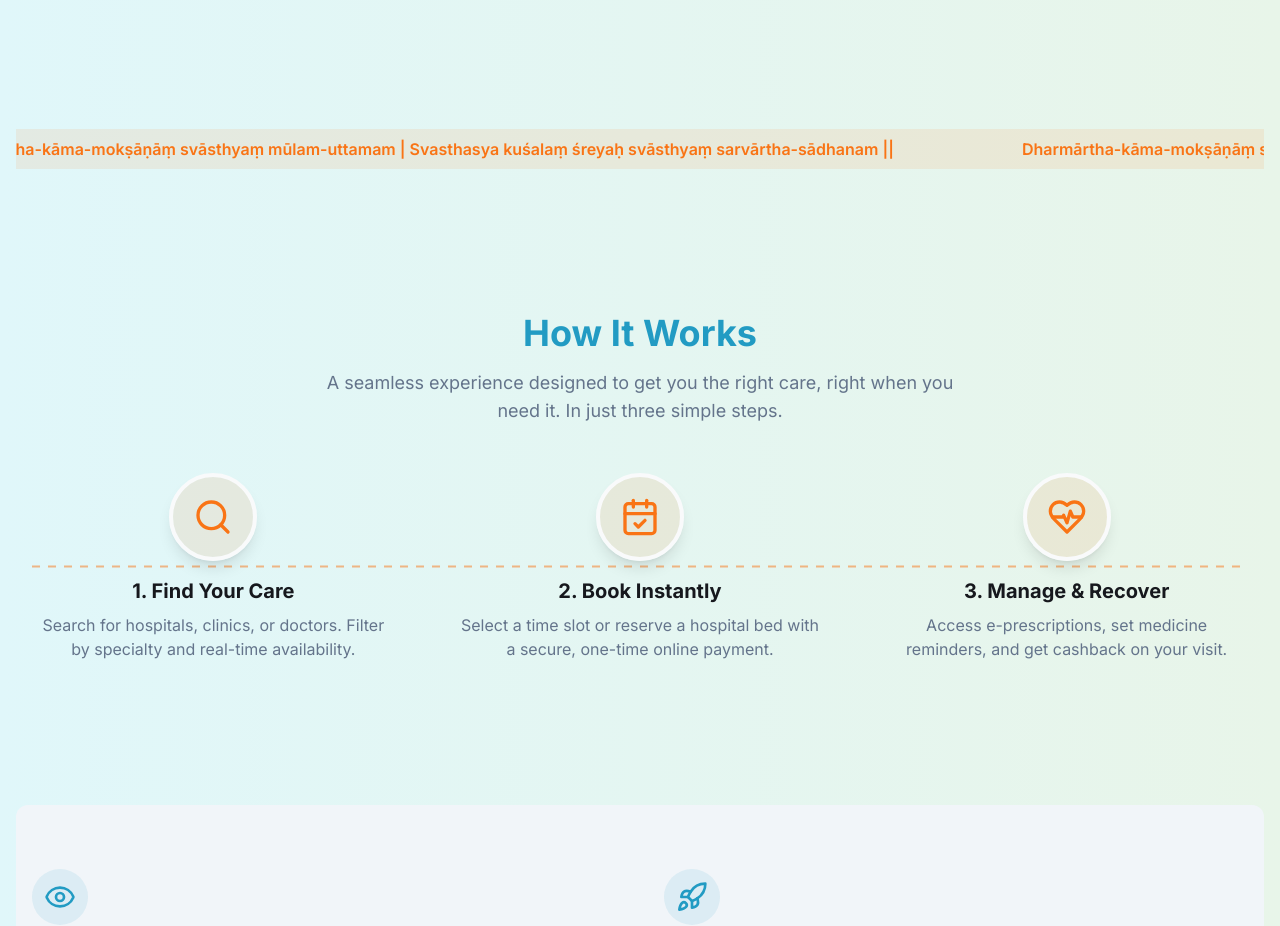
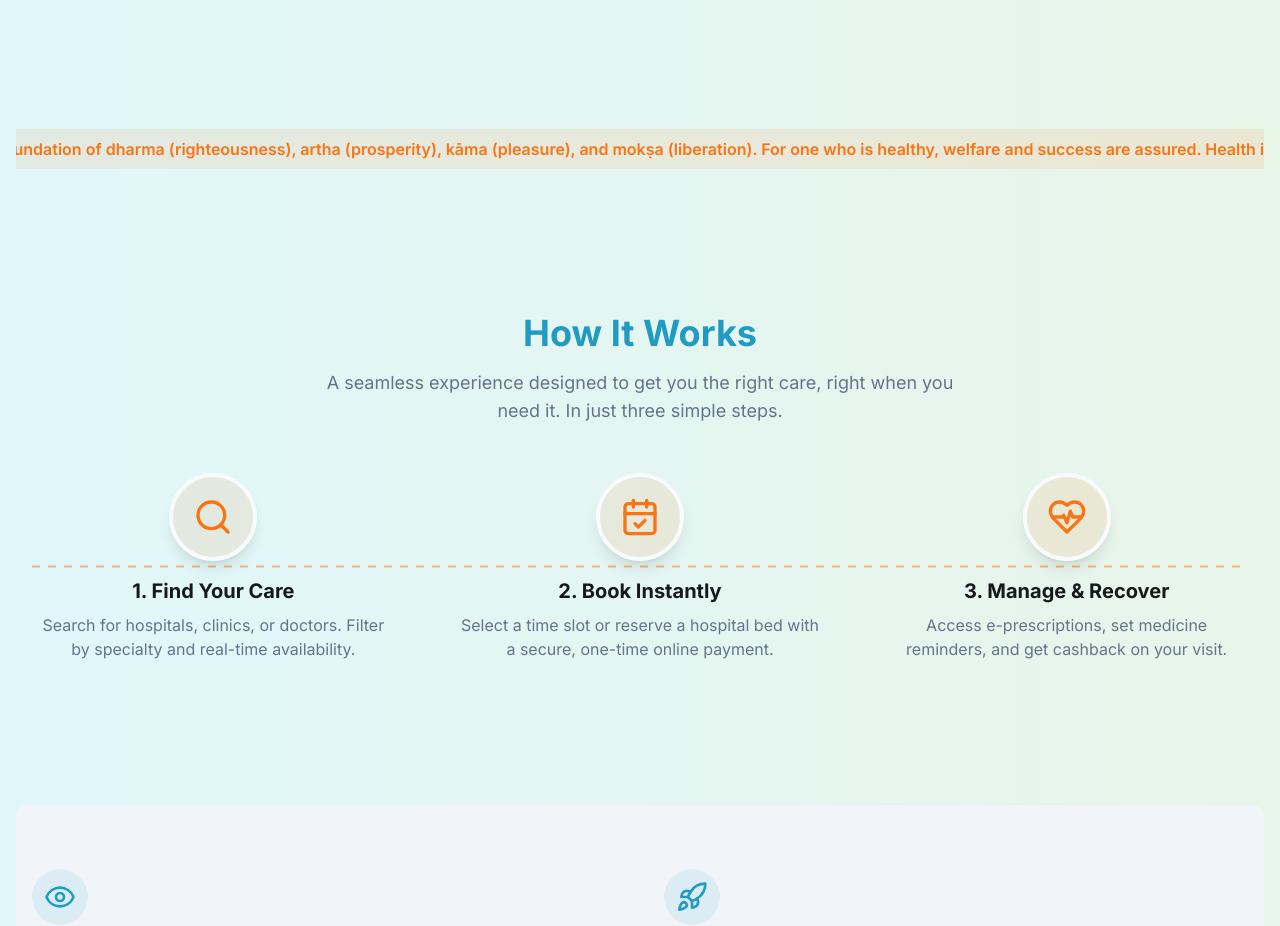
Before and after one commit to harshray23/sanjiwani, a Next.js app: page / in a window 1280 px wide. Shown: the part 1280-2206 px from the top of the page. Built offline with nearby package versions, Linux system fonts and the light colour scheme.

Commit message:
add this text to the running text and remve the previous one:Health is t

```diff
--- a/src/app/page.tsx
+++ b/src/app/page.tsx
@@ -24,7 +24,7 @@ export default function HomePage() {
       { value: '4.8/5', label: 'Patient Rating', icon: <Star className="h-8 w-8 text-primary fill-primary"/>},
   ]
 
-  const quote = "Dharmārtha-kāma-mokṣāṇāṃ svāsthyaṃ mūlam-uttamam | Svasthasya kuśalaṃ śreyaḥ svāsthyaṃ sarvārtha-sādhanam ||";
+  const quote = "Health is the supreme foundation of dharma (righteousness), artha (prosperity), kāma (pleasure), and mokṣa (liberation). For one who is healthy, welfare and success are assured. Health indeed is the means for the attainment of all goals of life.";
 
   return (
     <div className="w-full space-y-20">
```
